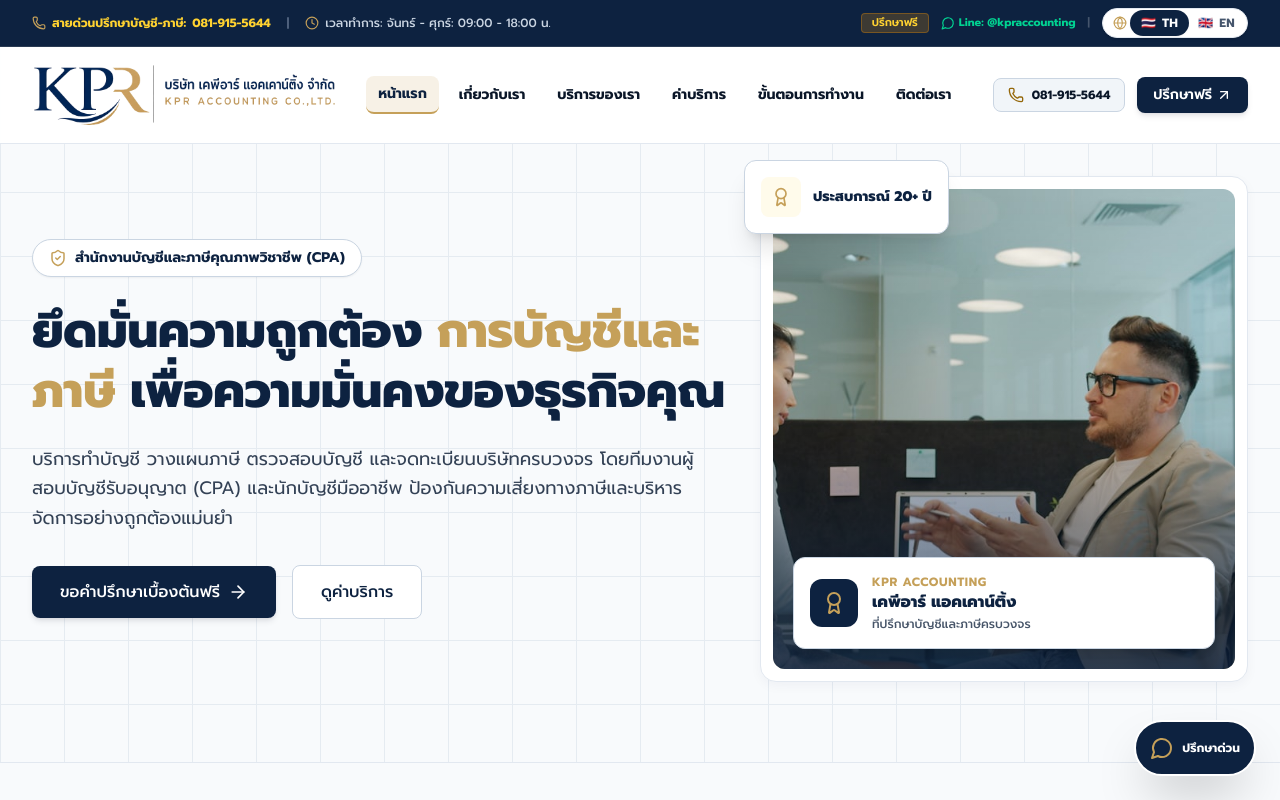
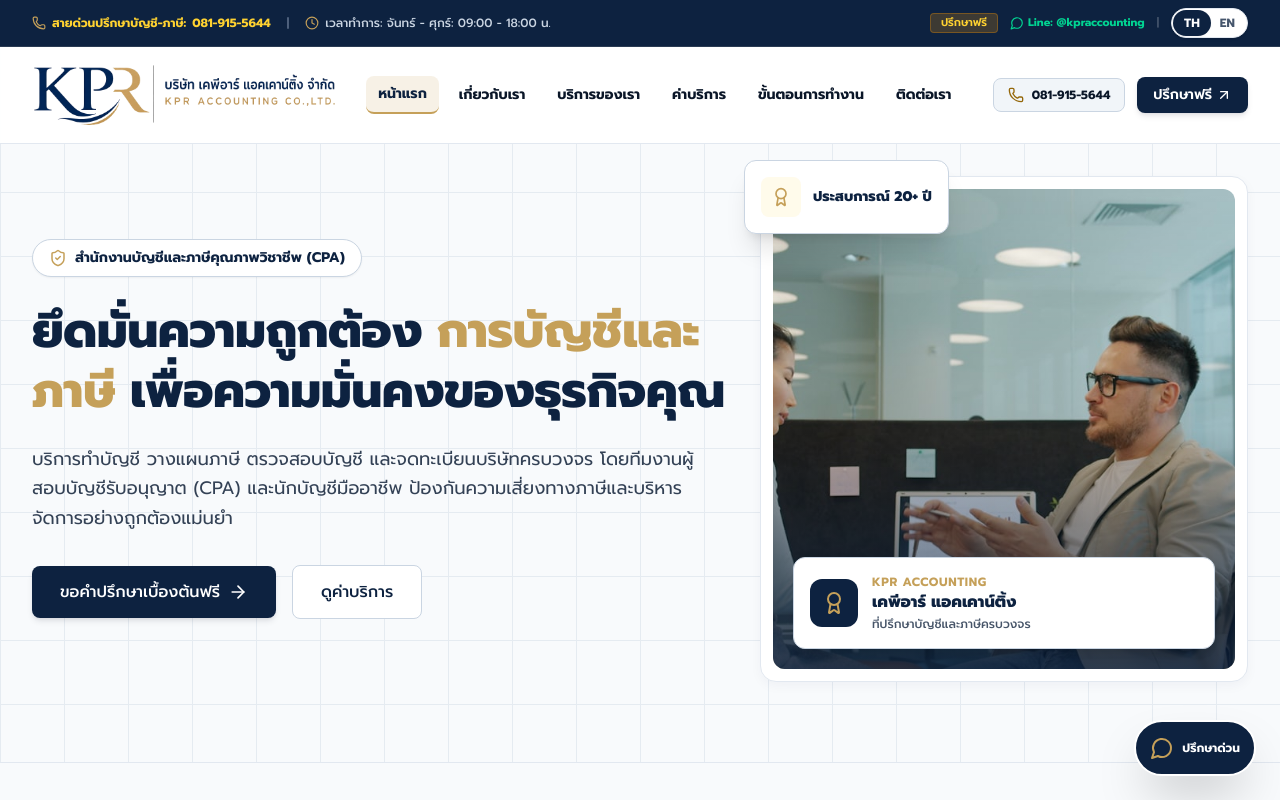
Before and after one commit to sadper102/KPR-Accounting, a Next.js app: page / in a window 1280 px wide. Shown: the top 800 px of the page. Built offline with nearby package versions, Linux system fonts and the light colour scheme; a web font is replaced by a local one.

Commit message:
Make topbar language switcher compact with only TH and EN text

```diff
--- a/src/components/LanguageSwitcher.tsx
+++ b/src/components/LanguageSwitcher.tsx
@@ -20,34 +20,29 @@
       <div
         className={`inline-flex items-center rounded-full border border-slate-200 bg-white p-0.5 text-xs font-semibold shadow-sm hover:border-[#C5A059]/60 transition-all ${className}`}
       >
-        <div className="flex items-center pl-2 pr-1 text-slate-400">
-          <Globe className="w-3.5 h-3.5 text-[#C5A059]" />
-        </div>
         <button
           type="button"
           onClick={() => setLang("th")}
-          className={`flex items-center gap-1.5 px-2.5 py-1 rounded-full text-xs font-bold transition-all duration-200 ${
+          className={`px-2.5 py-1 rounded-full text-xs font-bold transition-all duration-200 ${
             lang === "th"
               ? "bg-[#0D2240] text-white shadow-sm ring-1 ring-[#0D2240]"
               : "text-slate-600 hover:text-slate-900 hover:bg-slate-100"
           }`}
           aria-label="เปลี่ยนเป็นภาษาไทย"
         >
-          <span>🇹🇭</span>
-          <span className="tracking-wide">TH</span>
+          TH
         </button>
         <button
           type="button"
           onClick={() => setLang("en")}
-          className={`flex items-center gap-1.5 px-2.5 py-1 rounded-full text-xs font-bold transition-all duration-200 ${
+          className={`px-2.5 py-1 rounded-full text-xs font-bold transition-all duration-200 ${
             lang === "en"
               ? "bg-[#0D2240] text-white shadow-sm ring-1 ring-[#0D2240]"
               : "text-slate-600 hover:text-slate-900 hover:bg-slate-100"
           }`}
           aria-label="Switch to English"
         >
-          <span>🇬🇧</span>
-          <span className="tracking-wide">EN</span>
+          EN
         </button>
       </div>
     );
```
